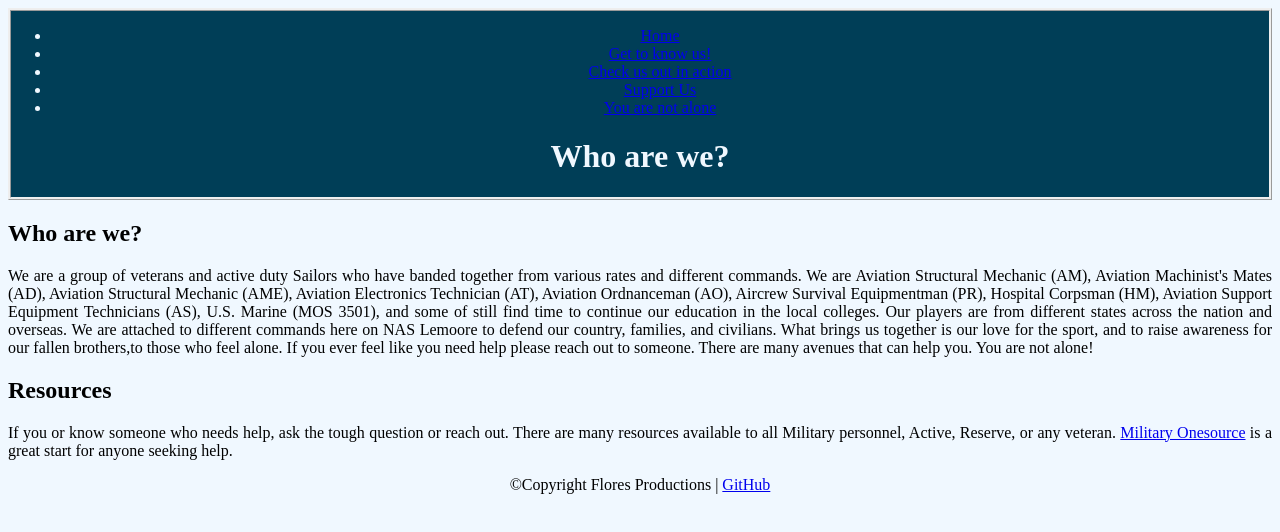
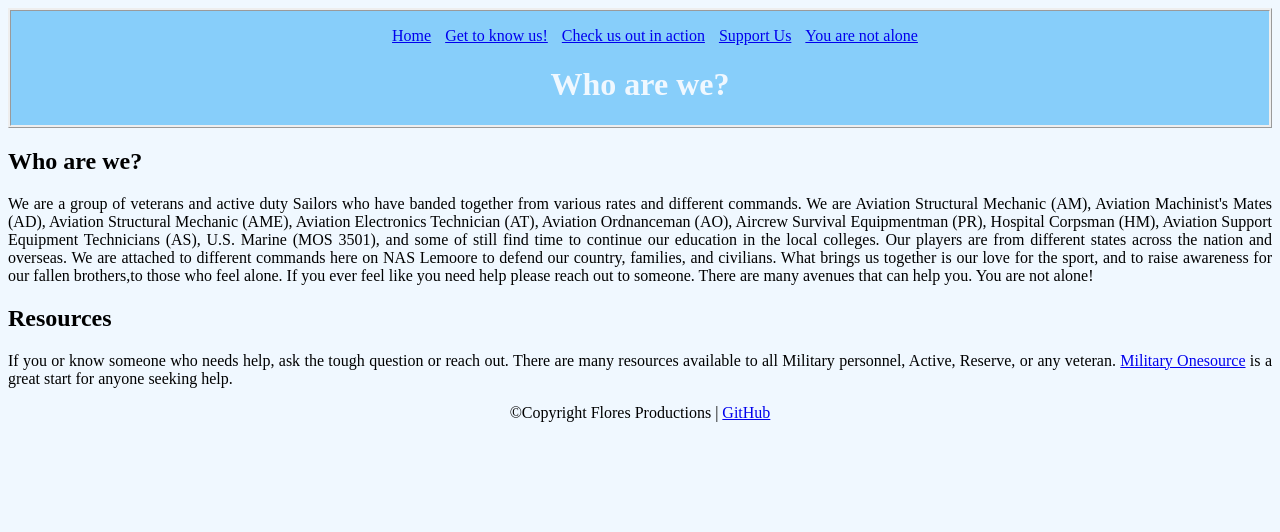
Before and after one commit to flores-97/Assignment-5-web-designer, a plain HTML site: page us.html in a window 1280 px wide. Drawn offline with Linux system fonts and the light colour scheme.

Commit message:
attempt to apply internal css

```diff
--- a/style.css
+++ b/style.css
@@ -1,7 +1,21 @@
+nav li{
+    width: 150px;
+    float: center;
+    display: inline;
+    margin: 0;
+    padding: 0;
+    margin-right: 10px;
+
+}
+
+nav h1{
+    text-align: center;
+}
+
 header{
     text-align: center;
     border-style: ridge;
-    background-color: rgb(0, 62, 87);
+    background-color: lightskyblue;
     color: aliceblue;
 }
 
@@ -40,3 +54,7 @@ footer{
     border-color: #f39c12;
     box-shadow: 0 4px 8px rgba(0, 0, 0, 0.1);
 }
+
+h2, h3,{
+
+}
```
Also changed, not shown: index.html (+2 -1 lines), media.html (+4 -1 lines).
